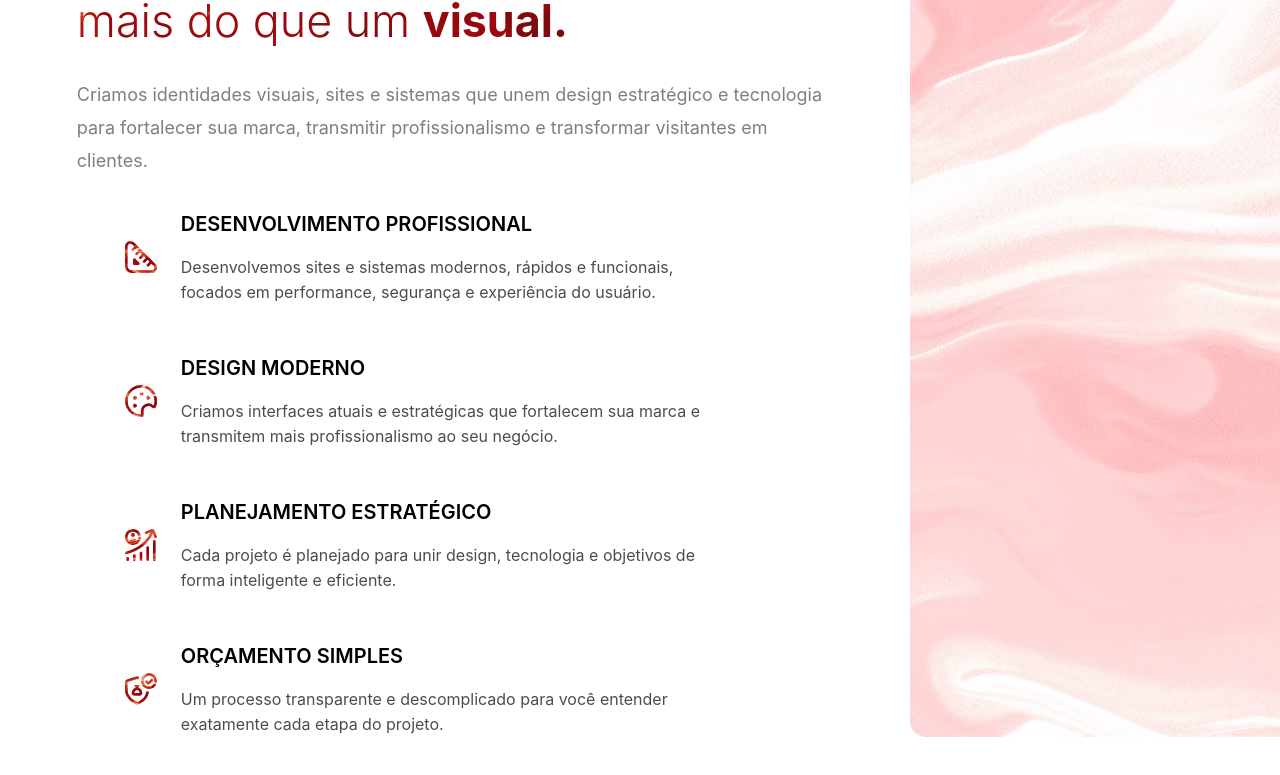
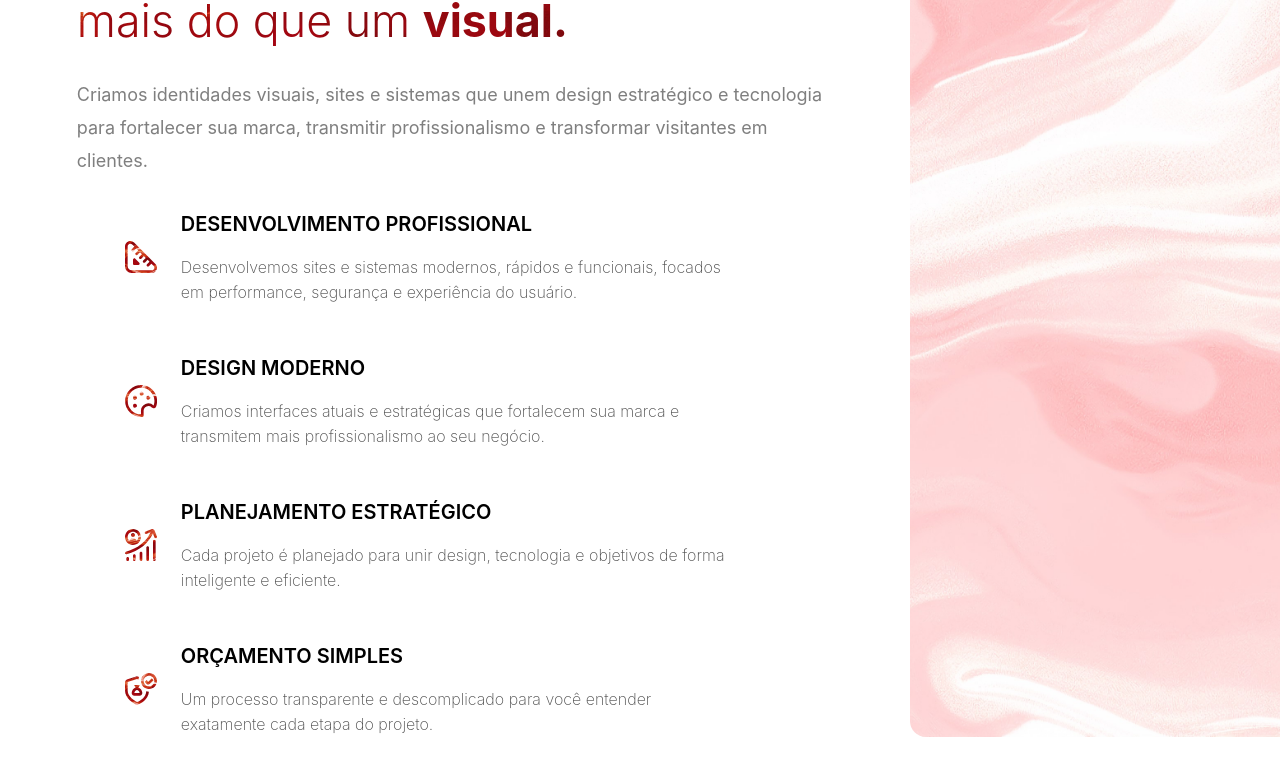
Before and after one commit to guilhermemacedozxy/aetherx-agency-website-v1.0.0, a Next.js app: page / in a window 1280 px wide. Shown: the part 917-1692 px from the top of the page. Built offline with nearby package versions, Linux system fonts and the light colour scheme; a web font is replaced by a local one.

Commit message:
style: Define font-weight 200 (extralight) nas descrições das features

```diff
--- a/app/components/About/AboutSection.tsx
+++ b/app/components/About/AboutSection.tsx
@@ -91,7 +91,7 @@ export default function AboutSection() {
                     {feature.title}
                   </h3>
                   <p
-                    className="text-black/70 text-[16px] leading-6.25 max-w-full"
+                    className="text-black/70 text-[16px] leading-6.25 font-extralight max-w-full"
                     style={{ width: "546px" }}
                   >
                     {feature.description}
```
